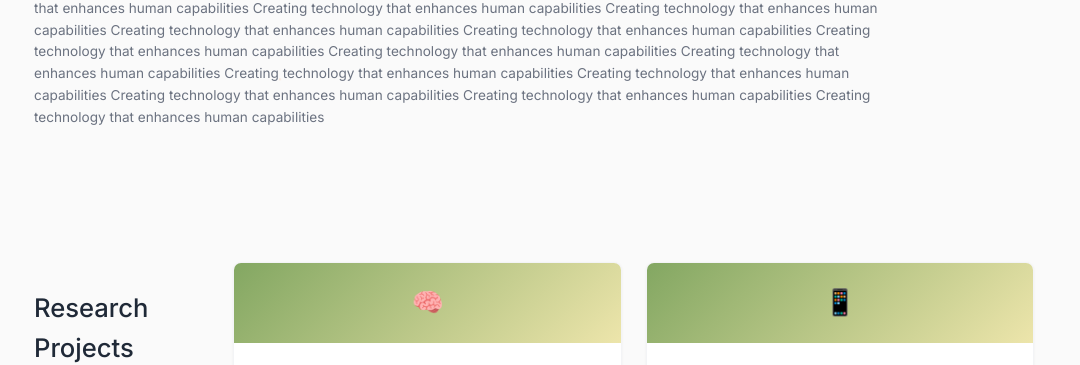
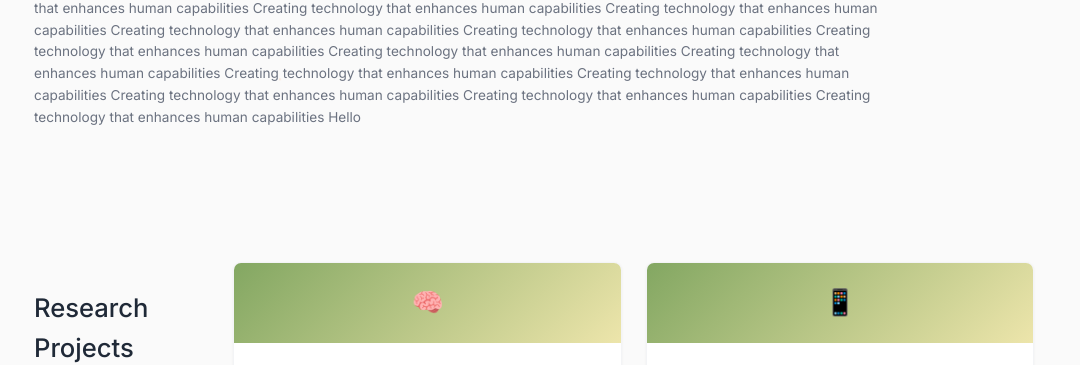
Before and after one commit to julielee16/personal-website, a Jekyll site: the page built from index.md, in a window 1280 px wide and 900 px high. Shown: the part 402-767 px from the top of the window, without its empty margins (106-1186 px from the left). Built offline with Jekyll 4.4.1, drawn with Linux system fonts in a browser that asks for light colours; some of the changed text lies outside the part shown.

Commit message:
Update default.html

```diff
--- a/_layouts/default.html
+++ b/_layouts/default.html
@@ -52,7 +52,7 @@
         <section id="about" class="content-section">
             <div class="section-header">
                 <h3>Hello!</h3>
-                <p class="section-subtitle">Creating technology that enhances human capabilities Creating technology that enhances human capabilities Creating technology that enhances human capabilities Creating technology that enhances human capabilities Creating technology that enhances human capabilities Creating technology that enhances human capabilities Creating technology that enhances human capabilities Creating technology that enhances human capabilities Creating technology that enhances human capabilities Creating technology that enhances human capabilities Creating technology that enhances human capabilities Creating technology that enhances human capabilities Creating technology that enhances human capabilities Creating technology that enhances human capabilities Creating technology that enhances human capabilities</p>
+                <p class="section-subtitle">Creating technology that enhances human capabilities Creating technology that enhances human capabilities Creating technology that enhances human capabilities Creating technology that enhances human capabilities Creating technology that enhances human capabilities Creating technology that enhances human capabilities Creating technology that enhances human capabilities Creating technology that enhances human capabilities Creating technology that enhances human capabilities Creating technology that enhances human capabilities Creating technology that enhances human capabilities Creating technology that enhances human capabilities Creating technology that enhances human capabilities Creating technology that enhances human capabilities Creating technology that enhances human capabilities Hello</p>
             </div>
 
             <div class="about-grid">
```
